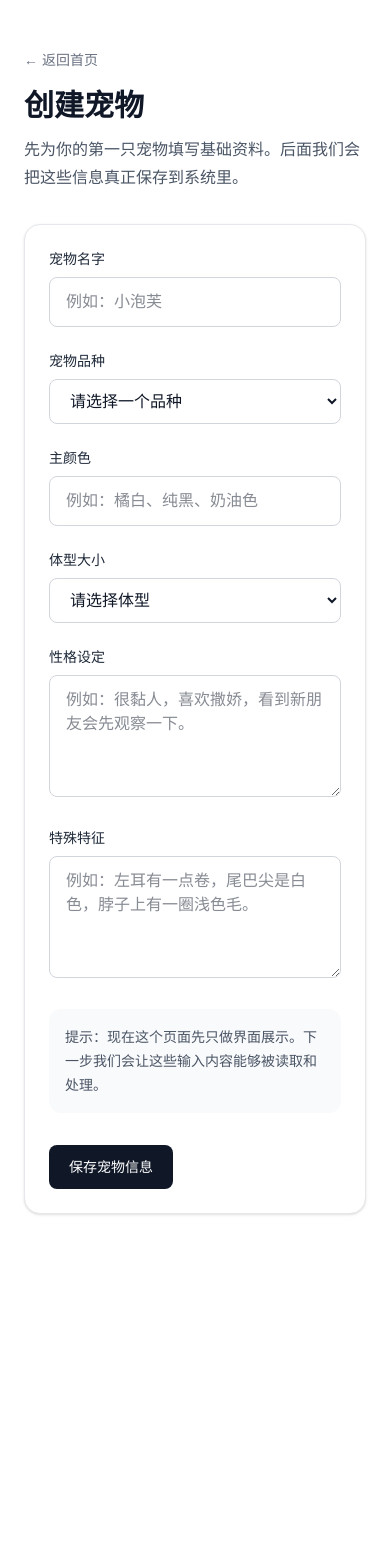
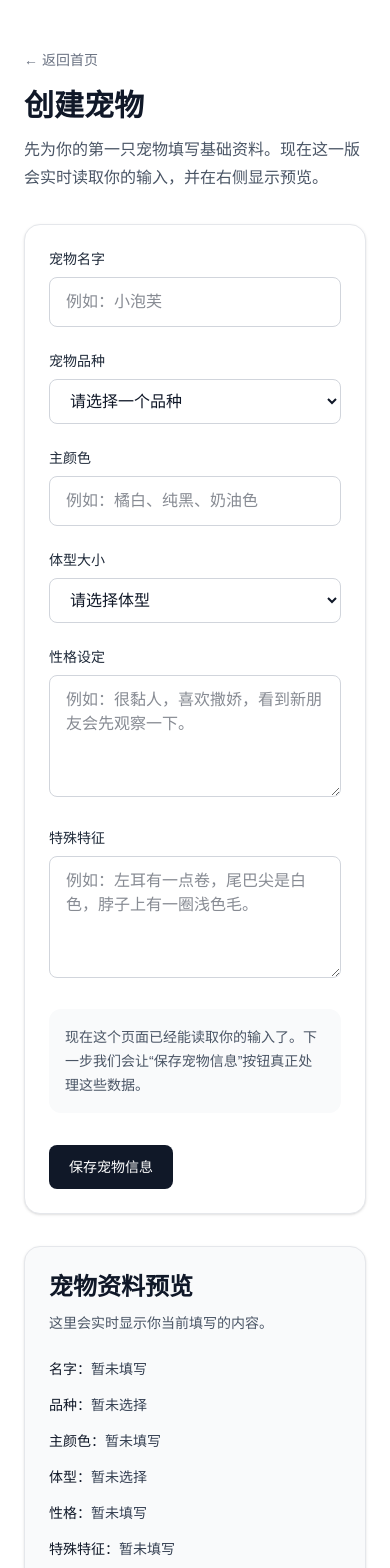
Before and after one commit to zylsr4324-byte/pet-social, a Next.js app in the folder web/: page /create-pet in a window 390 px wide. Shown: the top 1568 px of the page. Before the commit the page ends 1262 px from the top, so only its background shows below. Built offline with nearby package versions, Linux system fonts and the light colour scheme.

Commit message:
add interactive create pet form

```diff
--- a/web/app/create-pet/page.tsx
+++ b/web/app/create-pet/page.tsx
@@ -1,8 +1,19 @@
+"use client";
+
 import Link from "next/link";
+import { useState } from "react";
+
 export default function CreatePetPage() {
+  const [petName, setPetName] = useState("");
+  const [species, setSpecies] = useState("");
+  const [color, setColor] = useState("");
+  const [size, setSize] = useState("");
+  const [personality, setPersonality] = useState("");
+  const [specialTraits, setSpecialTraits] = useState("");
+
   return (
     <main className="min-h-screen bg-white px-6 py-12 text-gray-900">
-      <div className="mx-auto max-w-3xl">
+      <div className="mx-auto max-w-5xl">
         <div className="mb-8">
           <Link
             href="/"
@@ -13,10 +24,11 @@ export default function CreatePetPage() {
 
           <h1 className="mt-4 text-3xl font-bold sm:text-4xl">创建宠物</h1>
           <p className="mt-3 text-base leading-7 text-gray-600">
-    先为你的第一只宠物填写基础资料。后面我们会把这些信息真正保存到系统里。
+            先为你的第一只宠物填写基础资料。现在这一版会实时读取你的输入，并在右侧显示预览。
           </p>
         </div>
 
+        <div className="grid gap-8 lg:grid-cols-2">
           <form className="space-y-6 rounded-2xl border border-gray-200 bg-white p-6 shadow-sm">
             <div>
               <label
@@ -29,6 +41,8 @@ export default function CreatePetPage() {
                 id="petName"
                 name="petName"
                 type="text"
+                value={petName}
+                onChange={(e) => setPetName(e.target.value)}
                 placeholder="例如：小泡芙"
                 className="w-full rounded-lg border border-gray-300 px-4 py-3 outline-none transition focus:border-gray-500"
               />
@@ -44,14 +58,16 @@ export default function CreatePetPage() {
               <select
                 id="species"
                 name="species"
+                value={species}
+                onChange={(e) => setSpecies(e.target.value)}
                 className="w-full rounded-lg border border-gray-300 px-4 py-3 outline-none transition focus:border-gray-500"
               >
                 <option value="">请选择一个品种</option>
-              <option value="cat">猫</option>
-              <option value="dog">狗</option>
-              <option value="rabbit">兔子</option>
-              <option value="fox">狐狸</option>
-              <option value="other">其他</option>
+                <option value="猫">猫</option>
+                <option value="狗">狗</option>
+                <option value="兔子">兔子</option>
+                <option value="狐狸">狐狸</option>
+                <option value="其他">其他</option>
               </select>
             </div>
 
@@ -66,6 +82,8 @@ export default function CreatePetPage() {
                 id="color"
                 name="color"
                 type="text"
+                value={color}
+                onChange={(e) => setColor(e.target.value)}
                 placeholder="例如：橘白、纯黑、奶油色"
                 className="w-full rounded-lg border border-gray-300 px-4 py-3 outline-none transition focus:border-gray-500"
               />
@@ -81,12 +99,14 @@ export default function CreatePetPage() {
               <select
                 id="size"
                 name="size"
+                value={size}
+                onChange={(e) => setSize(e.target.value)}
                 className="w-full rounded-lg border border-gray-300 px-4 py-3 outline-none transition focus:border-gray-500"
               >
                 <option value="">请选择体型</option>
-              <option value="small">小型</option>
-              <option value="medium">中型</option>
-              <option value="large">大型</option>
+                <option value="小型">小型</option>
+                <option value="中型">中型</option>
+                <option value="大型">大型</option>
               </select>
             </div>
 
@@ -101,6 +121,8 @@ export default function CreatePetPage() {
                 id="personality"
                 name="personality"
                 rows={4}
+                value={personality}
+                onChange={(e) => setPersonality(e.target.value)}
                 placeholder="例如：很黏人，喜欢撒娇，看到新朋友会先观察一下。"
                 className="w-full rounded-lg border border-gray-300 px-4 py-3 outline-none transition focus:border-gray-500"
               />
@@ -117,24 +139,69 @@ export default function CreatePetPage() {
                 id="specialTraits"
                 name="specialTraits"
                 rows={4}
+                value={specialTraits}
+                onChange={(e) => setSpecialTraits(e.target.value)}
                 placeholder="例如：左耳有一点卷，尾巴尖是白色，脖子上有一圈浅色毛。"
                 className="w-full rounded-lg border border-gray-300 px-4 py-3 outline-none transition focus:border-gray-500"
               />
             </div>
 
             <div className="rounded-xl bg-gray-50 p-4 text-sm leading-6 text-gray-600">
-            提示：现在这个页面先只做界面展示。下一步我们会让这些输入内容能够被读取和处理。
+              现在这个页面已经能读取你的输入了。下一步我们会让“保存宠物信息”按钮真正处理这些数据。
             </div>
 
             <div className="pt-2">
               <button
                type="button"
+               onClick={() => {
+                    alert(`宠物信息已读取：${petName || "未命名宠物"}`);
+                }}
                 className="inline-flex rounded-lg bg-gray-900 px-5 py-3 text-sm font-medium text-white transition hover:bg-gray-700"
               >
                 保存宠物信息
               </button>
             </div>
           </form>
+
+          <section className="rounded-2xl border border-gray-200 bg-gray-50 p-6 shadow-sm">
+            <h2 className="text-2xl font-semibold">宠物资料预览</h2>
+            <p className="mt-2 text-sm leading-6 text-gray-600">
+              这里会实时显示你当前填写的内容。
+            </p>
+
+            <div className="mt-6 space-y-4 text-sm text-gray-700">
+              <div>
+                <span className="font-medium text-gray-900">名字：</span>
+                {petName || "暂未填写"}
+              </div>
+
+              <div>
+                <span className="font-medium text-gray-900">品种：</span>
+                {species || "暂未选择"}
+              </div>
+
+              <div>
+                <span className="font-medium text-gray-900">主颜色：</span>
+                {color || "暂未填写"}
+              </div>
+
+              <div>
+                <span className="font-medium text-gray-900">体型：</span>
+                {size || "暂未选择"}
+              </div>
+
+              <div>
+                <span className="font-medium text-gray-900">性格：</span>
+                {personality || "暂未填写"}
+              </div>
+
+              <div>
+                <span className="font-medium text-gray-900">特殊特征：</span>
+                {specialTraits || "暂未填写"}
+              </div>
+            </div>
+          </section>
+        </div>
       </div>
     </main>
   );
```
Lines whose indentation alone changed are shown as unchanged.
